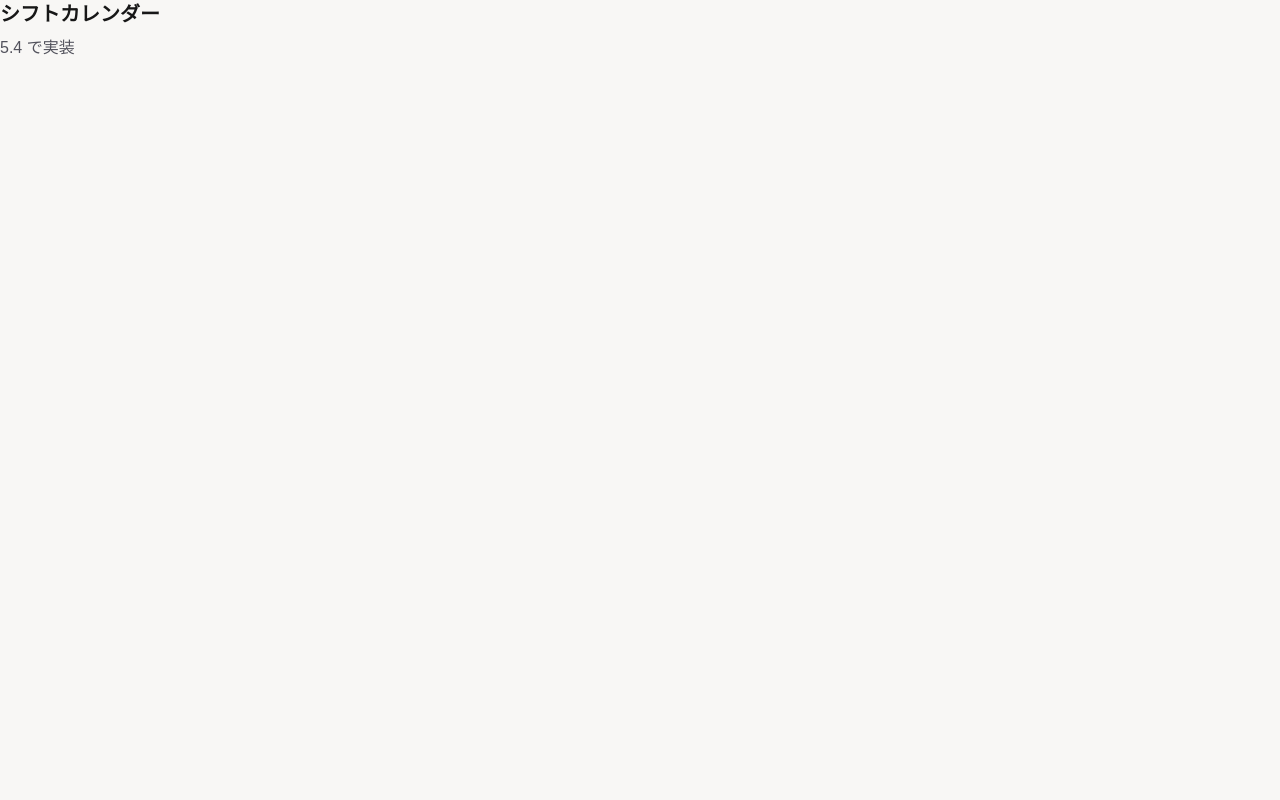
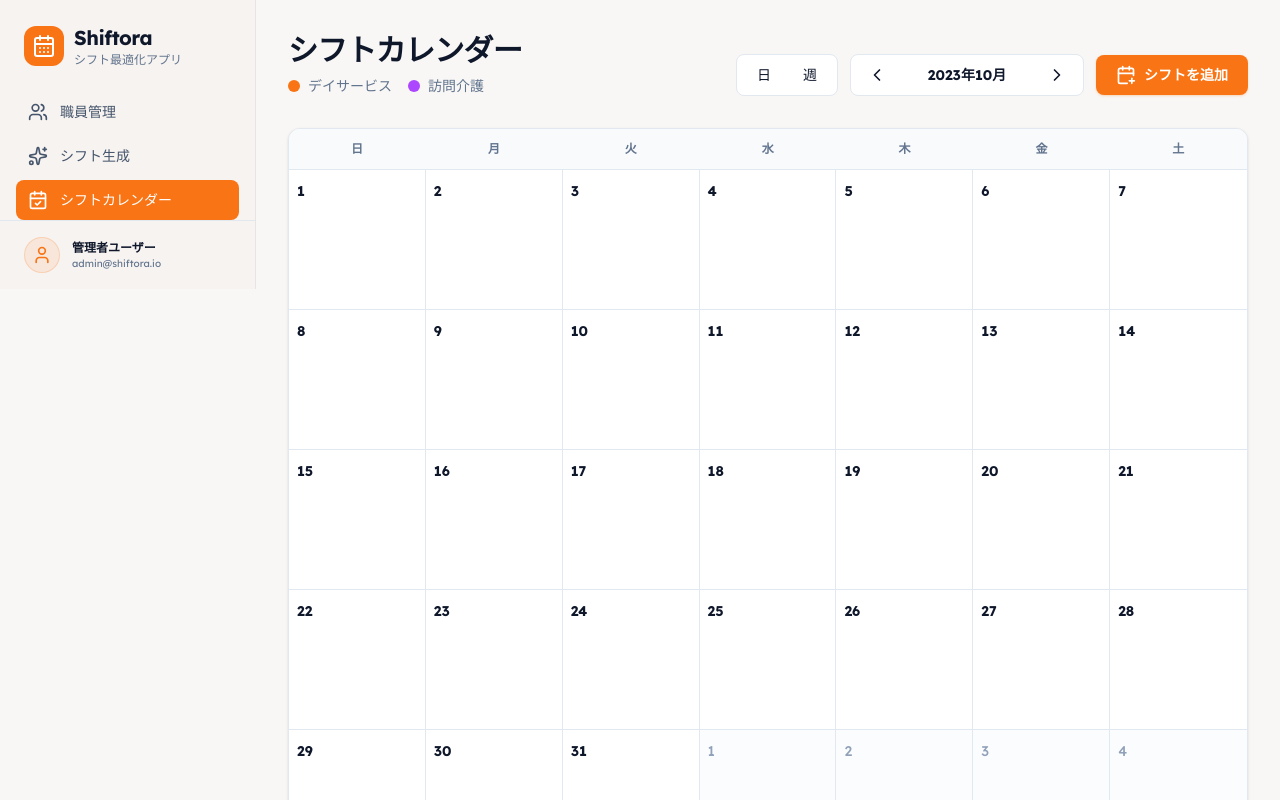
Before and after one commit to Kamon-Tahara-504/Shiftora, a Next.js app in the folder frontend/: page /shift/calendar in a window 1280 px wide. Built offline with nearby package versions, Linux system fonts and the light colour scheme.

Commit message:
update: shift calendarルートをShiftCalendarPage参照に変更

```diff
--- a/frontend/src/app/(org)/shift/calendar/page.tsx
+++ b/frontend/src/app/(org)/shift/calendar/page.tsx
@@ -1,8 +1,5 @@
-export default function ShiftCalendarPage() {
-  return (
-    <div>
-      <h1 className="text-xl font-semibold">シフトカレンダー</h1>
-      <p className="mt-2 text-zinc-600">5.4 で実装</p>
-    </div>
-  );
+import ShiftCalendarPage from "@/app/pages/org/ShiftCalendarPage";
+
+export default function ShiftCalendarRoute() {
+  return <ShiftCalendarPage />;
 }
```
